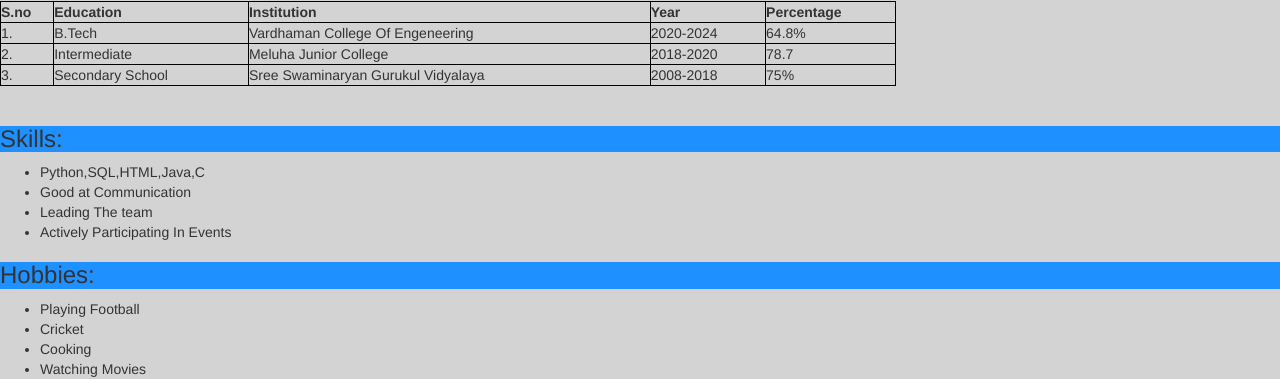
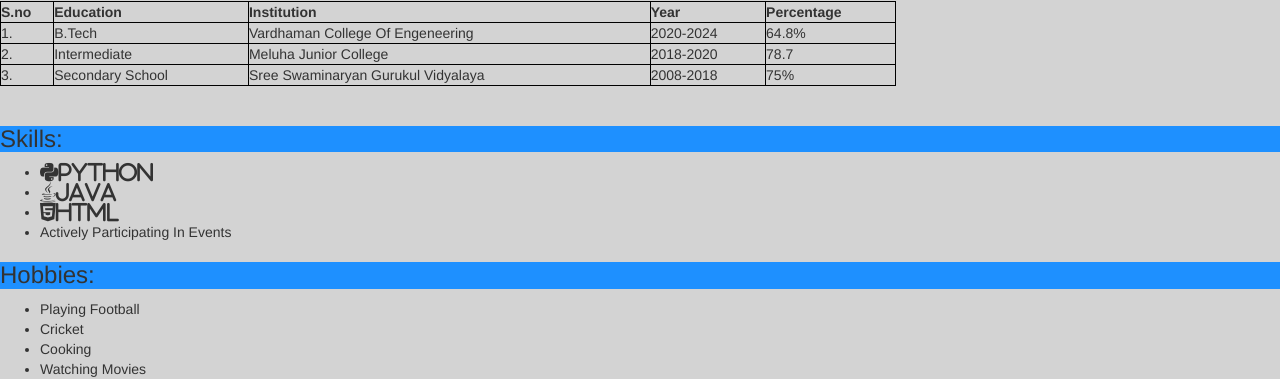
Before and after one commit to lekhaj07/lekhaj07.github.io, a plain HTML site: page index.html in a window 1280 px wide. Shown: the part 428-807 px from the top of the page. Drawn offline with nearby package versions, Linux system fonts and the light colour scheme.

Commit message:
Update index.html

```diff
--- a/index.html
+++ b/index.html
@@ -2,6 +2,7 @@
 <!DOCTYPE html>
 <head>
 <link rel="stylesheet" href="https://maxcdn.bootstrapcdn.com/bootstrap/3.4.1/css/bootstrap.min.css">
+ <script src="https://kit.fontawesome.com/0f53d65563.js" crossorigin="anonymous"></script>
 </head>
 <html>
 <body style="background-color:lightgray;">
@@ -52,9 +53,9 @@ table, th, td {
 <br>
 <h3 style="background-color:DodgerBlue;">Skills:</h3>
 <ul>
-<li>Python,SQL,HTML,Java,C</li>
-<li>Good at Communication</li>
-<li>Leading The team</li>
+<li><i class="fa-brands fa-python fa-xl">Python</i></li>
+<li><i class="fa-brands fa-java fa-xl">Java</i></li>
+<li><i class="fa-brands fa-html5 fa-xl">Html</i></li>
 <li>Actively Participating In Events</li>
 </ul>
 <h3 style="background-color:DodgerBlue;">Hobbies:</h3>
```
